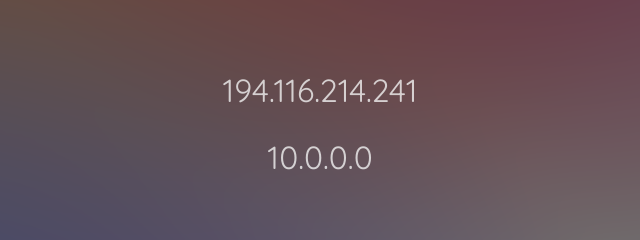
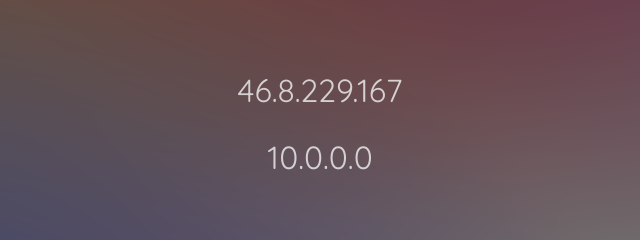
Before and after one commit to m1chtv/mich-UltraPing, a plain HTML site: page index.html in a window 1280 px wide. Shown: the part 303-543 px from the top of the page, 320-960 px from the left. Drawn offline with Linux system fonts and the light colour scheme.

Commit message:
Update index.html

```diff
--- a/index.html
+++ b/index.html
@@ -205,7 +205,7 @@
       </div>
       <div class="browser-content">
         <img src="./mich.png" class="watermark-logo" alt="UltaPing Logo" />
-        <p id="ip-address1">194.116.214.241</p>
+        <p id="ip-address1">46.8.229.167</p>
         <p id="ip-address2">10.0.0.0</p>
         <div id="notification" class="hidden">Copy Shod</div>
       </div>
```
